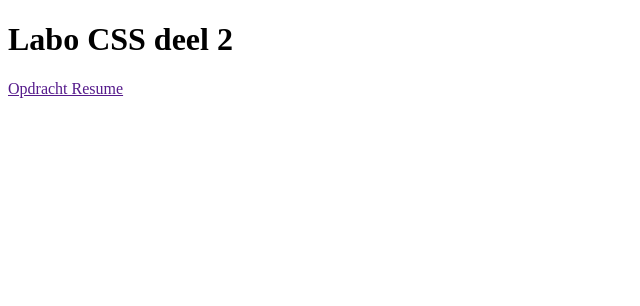
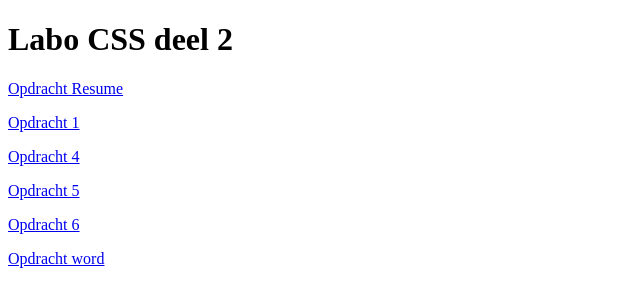
Before and after one commit to GillesDumont/GillesDumont.github.io, a plain HTML site: page Web Development/Labo CSS deel 2.html in a window 1280 px wide. Shown: the whole page, without its empty margins (0-640 px from the left). Drawn offline with Linux system fonts and the light colour scheme.

Commit message:
Update Labo CSS deel 2.html

```diff
--- a/Web Development/Labo CSS deel 2.html
+++ b/Web Development/Labo CSS deel 2.html
@@ -7,7 +7,12 @@
 <body>
 <h1>Labo CSS deel 2</h1>
 
-<p><a href="">Opdracht Resume</a></p>
+<p><a href="https://gillesdumont.github.io/Labo%20CSS%20deel%202/Opdracht%20resume/Resume.html">Opdracht Resume</a></p>
+<p><a href="https://gillesdumont.github.io/Labo%20CSS%20deel%202/Opdracht%201/Opdracht%201.html">Opdracht 1</a></p>
+<p><a href="https://gillesdumont.github.io/Labo%20CSS%20deel%202/Opdracht%204/Opdracht%204.html">Opdracht 4</a></p>
+<p><a href="https://gillesdumont.github.io/Labo%20CSS%20deel%202/Opdracht%205/Opdracht%205.html">Opdracht 5</a></p>
+<p><a href="https://gillesdumont.github.io/Labo%20CSS%20deel%202/Opdracht%206/Opdracht%206.html">Opdracht 6</a></p>
+<p><a href="https://github.com/GillesDumont/GillesDumont.github.io/tree/main/Labo%20CSS%20deel%202/Opdracht%20word">Opdracht word</a></p>
 
 </body>
 </html>
```
